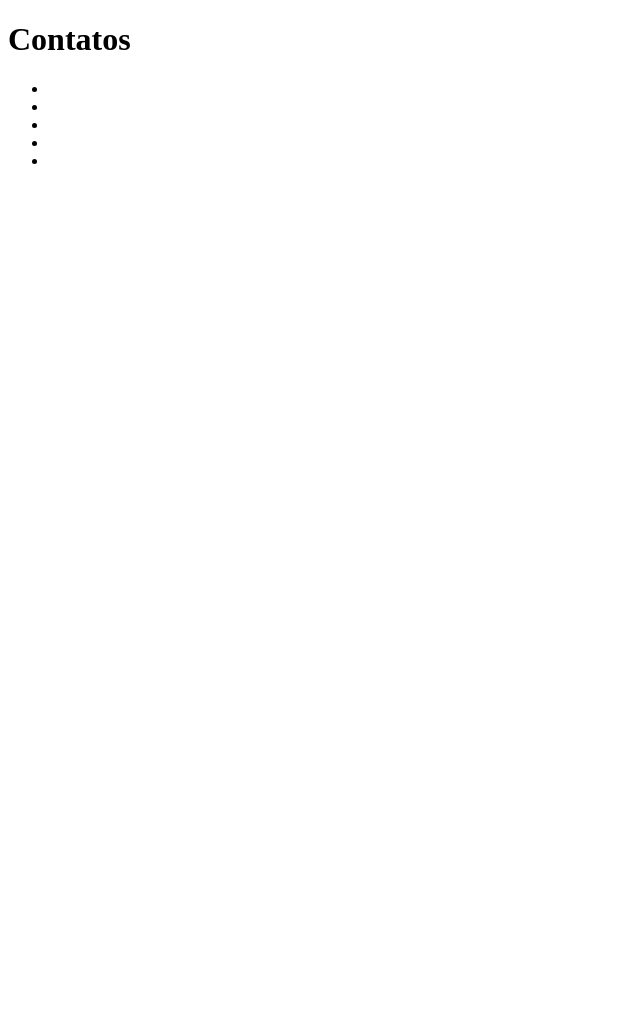
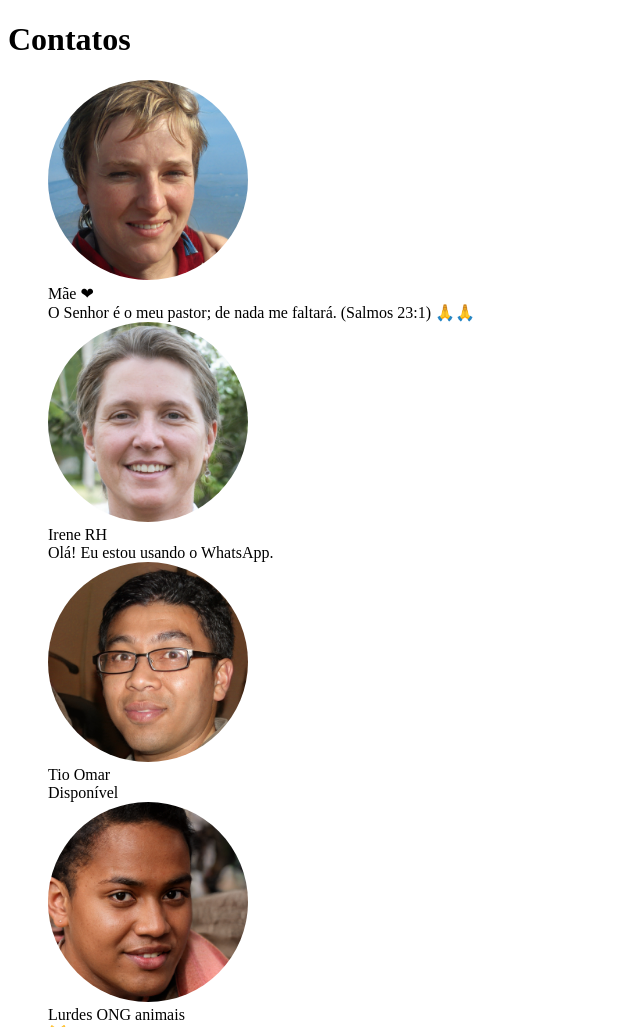
Before and after one commit to nettojulio/front-integral-dom-pub, a plain HTML site: page casa-04/index.html in a window 1280 px wide. Shown: the top 1027 px of the page, without its empty margins (0-640 px from the left). Before the commit the page ends 800 px from the top, so only its background shows below. Drawn offline with Linux system fonts and the light colour scheme.

Commit message:
Exercício 4 ok!

```diff
--- a/casa-04/index.html
+++ b/casa-04/index.html
@@ -7,7 +7,7 @@
     <title>Contatos</title>
 
     <style>
-
+        img{width: 200px; height: 200px; border-radius: 50%;} ul{ list-style: none; }
     </style>
 </head>
 
@@ -91,6 +91,32 @@
         descricao: '🐱🐶',
         imagem: `${caminhoImagens}/lurdes.jpg`
     }];
+
+    let lista = document.querySelectorAll("li");
+
+    contatos.sort((a, b) => b.mensagens - a.mensagens);
+    const top5 = contatos.slice(0, 5);
+
+    lista[0].querySelector('img').src = top5[0].imagem;
+    lista[0].querySelector('.nome').textContent = top5[0].nome;
+    lista[0].querySelector('.descricao').textContent = top5[0].descricao;
+
+    lista[1].querySelector('img').src = top5[1].imagem;
+    lista[1].querySelector('.nome').textContent = top5[1].nome;
+    lista[1].querySelector('.descricao').textContent = top5[1].descricao;
+
+    lista[2].querySelector('img').src = top5[2].imagem;
+    lista[2].querySelector('.nome').textContent = top5[2].nome;
+    lista[2].querySelector('.descricao').textContent = top5[2].descricao;
+
+    lista[3].querySelector('img').src = top5[3].imagem;
+    lista[3].querySelector('.nome').textContent = top5[3].nome;
+    lista[3].querySelector('.descricao').textContent = top5[3].descricao;
+
+    lista[4].querySelector('img').src = top5[4].imagem;
+    lista[4].querySelector('.nome').textContent = top5[4].nome;
+    lista[4].querySelector('.descricao').textContent = top5[4].descricao;
+
 </script>
 
 </html>
```
